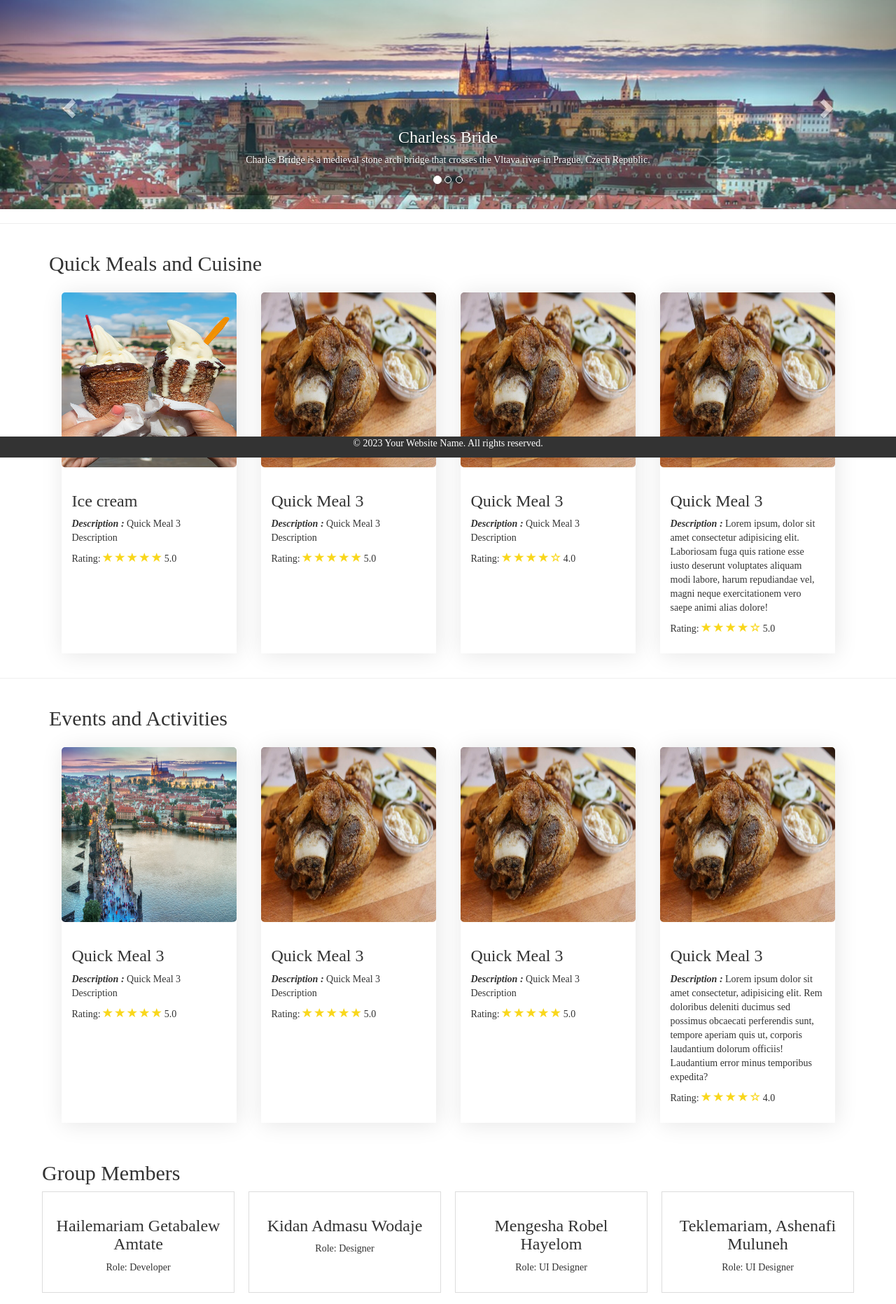
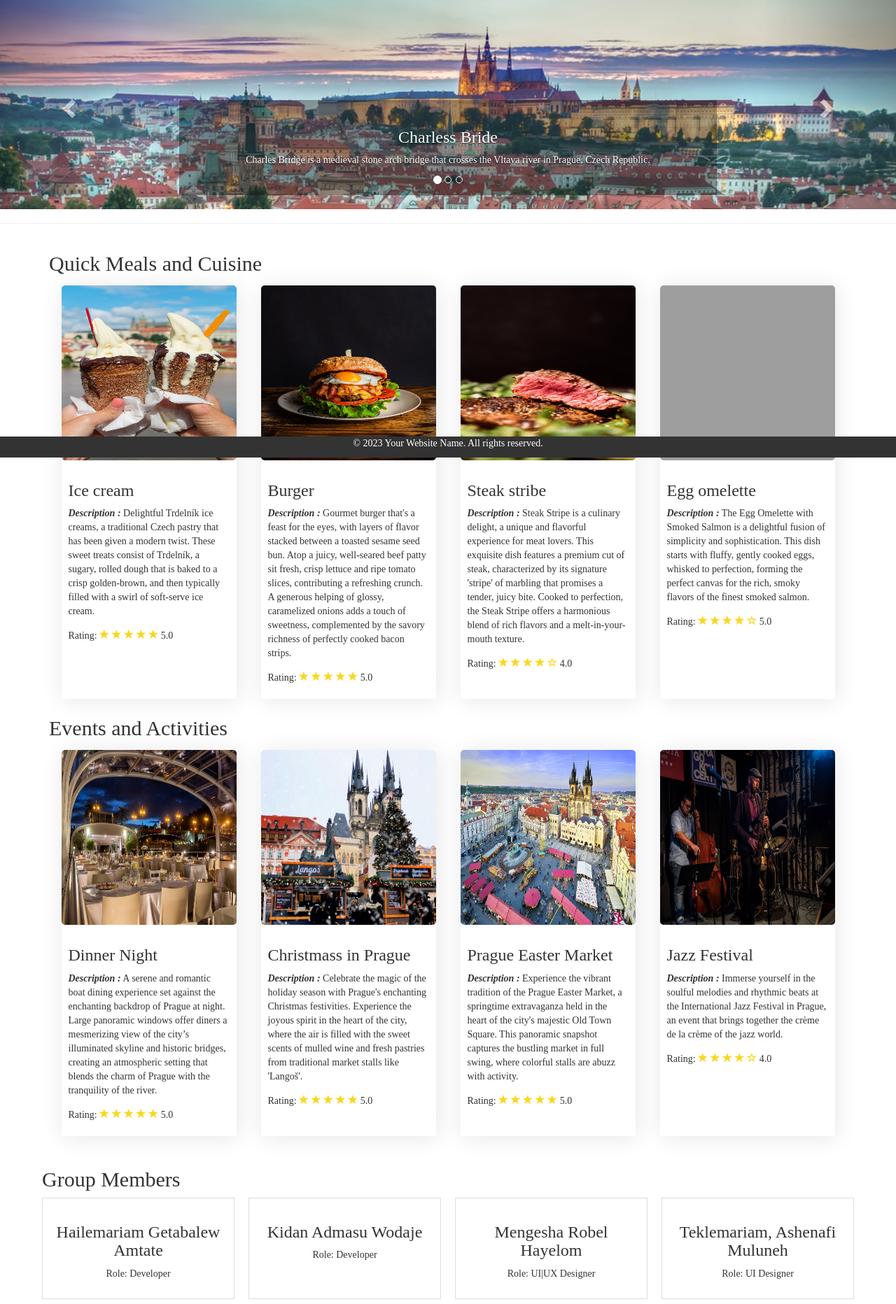
Before and after one commit to Getabalew7/STGP-front-end, a PHP site: page / in a window 1280 px wide. Shown: the part 146-2010 px from the top of the page at 70% size. Run offline with PHP 8.4, Linux system fonts and the light colour scheme; grey boxes are pictures that could not be loaded.

Commit message:
finishing

```diff
--- a/css/style.css
+++ b/css/style.css
@@ -48,6 +48,7 @@ body {
 }
 
 .alert {
+	width: 100%;
 	padding: 10px;
 	margin-bottom: 5px;
 	border: 1px solid transparent;
@@ -89,7 +90,7 @@ body {
 }
 
 .quick-meal {
-	margin: 15px;
+	margin: 5px;
 	max-width: 250px;
 	box-shadow: 2px 2px 30px rgba(0, 0, 0, 0.1);
 	background-color: #ffffff;
@@ -108,7 +109,7 @@ body {
 }
 
 .meal-details {
-	padding: 15px;
+	padding: 10px;
 }
 
 .meal-details .description {
@@ -116,6 +117,7 @@ body {
 }
 
 .rating i {
+	padding-top: 5px;
 	color: #f9d71c;
 }
 
@@ -413,6 +415,17 @@ header {
 	justify-content: space-between;
 }
 
+.person .member {
+	text-align: center;
+}
+
+.member img {
+	display: block;
+	margin: auto;
+	width: 200px;
+	height: 200px;
+}
+
 @media (max-width: 768px) {
 	.navbar-nav {
 		display: none;
--- a/index.html
+++ b/index.html
@@ -38,7 +38,7 @@
             <li><a href="about.html">About US</a></li>
         </ul>
     </nav>
-    <main class="">
+    <main>
         <div id="myCarousel" class="carousel slide" data-ride="carousel">
             <!-- Indicators -->
             <ol class="carousel-indicators">
@@ -51,7 +51,7 @@
             <div class="carousel-inner">
 
                 <div class="item active">
-                    <img src="images/charless.jpg" alt="Los Angeles" style="width:100%;">
+                    <img src="images/charless.jpg" alt="Charles Bridge" style="width:100%;">
                     <div class="carousel-caption">
                         <h3>Charless Bride</h3>
                         <p>Charles Bridge is a medieval stone arch bridge that crosses the Vltava river in Prague, Czech
@@ -60,7 +60,7 @@
                 </div>
 
                 <div class="item">
-                    <img src="images/prague-castle.jpg" alt="Chicago" style="width:100%;">
+                    <img src="images/prague-castle.jpg" alt="PRague Castle" style="width:100%;">
                     <div class="carousel-caption">
                         <h3>Prague Castle</h3>
                         <p>Prague Castle is a castle complex in Prague 1 within Prague, Czech Republic, built in the 9th
@@ -69,7 +69,7 @@
                 </div>
 
                 <div class="item">
-                    <img src="images/st-vitus.jpg" alt="New York" style="width:100%;">
+                    <img src="images/st-vitus.jpg" alt="St. Vitus Cathedral" style="width:100%;">
                     <div class="carousel-caption">
                         <h3>St. Vitus Cathedral</h3>
                         <p>The Metropolitan Cathedral of Saints Vitus, Wenceslaus and Adalbert is a Catholic
@@ -97,7 +97,10 @@
                     <img src="images/meal/icecream.jpg" alt="Quick Meal 1">
                     <div class="meal-details">
                         <h3>Ice cream</h3>
-                        <p><i class="description">Description :</i> Quick Meal 3 Description</p>
+                        <p><i class="description">Description :</i> Delightful Trdelník ice creams, a traditional Czech
+                            pastry that has been given a modern twist. These sweet treats consist of Trdelník, a sugary,
+                            rolled dough that is baked to a crisp golden-brown, and then typically filled with a swirl
+                            of soft-serve ice cream.</p>
                         <p class="rating">Rating: <span class="anonymous-user-rating"><i
                                     class="glyphicon glyphicon-star"></i>
                                 <i class="glyphicon glyphicon-star"></i>
@@ -108,10 +111,14 @@
                     </div>
                 </div>
                 <div class="quick-meal">
-                    <img src="images/meal/Pork-knuckle.jpg" alt="Quick Meal 2">
+                    <img src="images/meal/burger.jpg" alt="Quick Meal 2">
                     <div class="meal-details">
-                        <h3>Quick Meal 3</h3>
-                        <p><i class="description">Description :</i> Quick Meal 3 Description</p>
+                        <h3>Burger</h3>
+                        <p><i class="description">Description :</i> Gourmet burger that's a feast for the eyes, with
+                            layers of flavor stacked between a toasted sesame seed bun. Atop a juicy, well-seared beef
+                            patty sit fresh, crisp lettuce and ripe tomato slices, contributing a refreshing crunch. A
+                            generous helping of glossy, caramelized onions adds a touch of sweetness, complemented by
+                            the savory richness of perfectly cooked bacon strips. </p>
                         <p class="rating">Rating: <span class="anonymous-user-rating"><i
                                     class="glyphicon glyphicon-star"></i>
                                 <i class="glyphicon glyphicon-star"></i>
@@ -122,10 +129,14 @@
                     </div>
                 </div>
                 <div class="quick-meal">
-                    <img src="images//meal/Pork-knuckle.jpg" alt="Quick Meal 3">
+                    <img src="images//meal/steak-stribe.jpg" alt="Quick Meal 3">
                     <div class="meal-details">
-                        <h3>Quick Meal 3</h3>
-                        <p><i class="description">Description :</i> Quick Meal 3 Description</p>
+                        <h3>Steak stribe</h3>
+                        <p><i class="description">Description :</i>
+                            Steak Stripe is a culinary delight, a unique and flavorful experience for meat lovers. This
+                            exquisite dish features a premium cut of steak, characterized by its signature 'stripe' of
+                            marbling that promises a tender, juicy bite. Cooked to perfection, the Steak Stripe offers a
+                            harmonious blend of rich flavors and a melt-in-your-mouth texture.</p>
                         <p class="rating">Rating: <span class="anonymous-user-rating"><i
                                     class="glyphicon glyphicon-star"></i>
                                 <i class="glyphicon glyphicon-star"></i>
@@ -136,12 +147,14 @@
                     </div>
                 </div>
                 <div class="quick-meal">
-                    <img src="images//meal/Pork-knuckle.jpg" alt="Quick Meal 3">
+                    <img src="images//meal/egg-omelette.jpg" alt="Quick Meal 3">
                     <div class="meal-details">
-                        <h3>Quick Meal 3</h3>
-                        <p><i class="description">Description :</i> Lorem ipsum, dolor sit amet consectetur adipisicing
-                            elit. Laboriosam fuga quis ratione esse iusto deserunt voluptates aliquam modi labore, harum
-                            repudiandae vel, magni neque exercitationem vero saepe animi alias dolore!</p>
+                        <h3>Egg omelette</h3>
+                        <p><i class="description">Description :</i> The Egg Omelette with Smoked Salmon is a delightful
+                            fusion of simplicity and sophistication. This dish starts with fluffy, gently cooked eggs,
+                            whisked to perfection, forming the perfect canvas for the rich, smoky flavors of the finest
+                            smoked salmon.
+                        </p>
                         <p class="rating">Rating: <span class="anonymous-user-rating"><i
                                     class="glyphicon glyphicon-star"></i>
                                 <i class="glyphicon glyphicon-star"></i>
@@ -154,15 +167,18 @@
 
             </div>
         </section>
-        <hr>
+
         <section class="Event-section container">
             <h2>Events and Activities</h2>
             <div class="quick-meals-list">
                 <div class="quick-meal">
-                    <img src="images/charless.jpg" alt="Quick Meal 1">
+                    <img src="images/events/boats-nights.jpg" alt="Quick Meal 1">
                     <div class="meal-details">
-                        <h3>Quick Meal 3</h3>
-                        <p><i class="description">Description :</i> Quick Meal 3 Description</p>
+                        <h3>Dinner Night</h3>
+                        <p><i class="description">Description :</i> A serene and romantic boat dining experience set
+                            against the enchanting backdrop of Prague at night. Large panoramic windows offer diners a
+                            mesmerizing view of the city’s illuminated skyline and historic bridges, creating an
+                            atmospheric setting that blends the charm of Prague with the tranquility of the river. </p>
                         <p class="rating">Rating: <span class="anonymous-user-rating"><i
                                     class="glyphicon glyphicon-star"></i>
                                 <i class="glyphicon glyphicon-star"></i>
@@ -173,10 +189,13 @@
                     </div>
                 </div>
                 <div class="quick-meal">
-                    <img src="images/meal/Pork-knuckle.jpg" alt="Quick Meal 2">
+                    <img src="images/events/Christmas-in-Prague.jpg" alt="Quick Meal 2">
                     <div class="meal-details">
-                        <h3>Quick Meal 3</h3>
-                        <p><i class="description">Description :</i> Quick Meal 3 Description</p>
+                        <h3>Christmass in Prague</h3>
+                        <p><i class="description">Description :</i> Celebrate the magic of the holiday season with
+                            Prague's enchanting Christmas festivities. Experience the joyous spirit in the heart of the
+                            city, where the air is filled with the sweet scents of mulled wine and fresh pastries from
+                            traditional market stalls like 'Langoš'.</p>
                         <p class="rating">Rating: <span class="anonymous-user-rating">
                                 <i class="glyphicon glyphicon-star"></i>
                                 <i class="glyphicon glyphicon-star"></i>
@@ -187,10 +206,13 @@
                     </div>
                 </div>
                 <div class="quick-meal">
-                    <img src="images//meal/Pork-knuckle.jpg" alt="Quick Meal 3">
+                    <img src="images/events/prague-easter-markets.jpg" alt="Quick Meal 3">
                     <div class="meal-details">
-                        <h3>Quick Meal 3</h3>
-                        <p><i class="description">Description :</i> Quick Meal 3 Description</p>
+                        <h3>Prague Easter Market</h3>
+                        <p><i class="description">Description :</i> Experience the vibrant tradition of the Prague
+                            Easter Market, a springtime extravaganza held in the heart of the city's majestic Old Town
+                            Square. This panoramic snapshot captures the bustling market in full swing, where colorful
+                            stalls are abuzz with activity.</p>
                         <p class="rating">Rating: <span class="anonymous-user-rating"><i
                                     class="glyphicon glyphicon-star"></i>
                                 <i class="glyphicon glyphicon-star"></i>
@@ -201,13 +223,12 @@
                     </div>
                 </div>
                 <div class="quick-meal">
-                    <img src="images//meal/Pork-knuckle.jpg" alt="Quick Meal 3">
+                    <img src="images/events/international-jazz-festival.jpg" alt="Quick Meal 3">
                     <div class="meal-details">
-                        <h3>Quick Meal 3</h3>
-                        <p><i class="description">Description :</i> Lorem ipsum dolor sit amet consectetur, adipisicing
-                            elit. Rem doloribus deleniti
-                            ducimus sed possimus obcaecati perferendis sunt, tempore aperiam quis ut, corporis
-                            laudantium dolorum officiis! Laudantium error minus temporibus expedita?</p>
+                        <h3>Jazz Festival</h3>
+                        <p><i class="description">Description :</i> Immerse yourself in the soulful melodies and
+                            rhythmic beats at the International Jazz Festival in Prague, an event that brings together
+                            the crème de la crème of the jazz world.</p>
                         <p class="rating">Rating: <span class="anonymous-user-rating"><i
                                     class="glyphicon glyphicon-star"></i>
                                 <i class="glyphicon glyphicon-star"></i>
@@ -232,13 +253,13 @@
                 <div class="group-member">
                     <div class="member-info">
                         <h3>Kidan Admasu Wodaje</h3>
-                        <p>Role: Designer</p>
+                        <p>Role: Developer</p>
                     </div>
                 </div>
                 <div class="group-member">
                     <div class="member-info">
                         <h3>Mengesha Robel Hayelom</h3>
-                        <p>Role: UI Designer</p>
+                        <p>Role: UI|UX Designer</p>
                     </div>
                 </div>
                 <div class="group-member">
```
Also changed, not shown: about.html (+13 -18 lines), explore.html (+9 -16 lines), images/events/Christmas-in-Prague.jpg (added), images/events/boats-nights.jpg (added), images/events/international-jazz-festival.jpg (added), images/events/prague-easter-markets.jpg (added), images/explore/St_vitus_cathedral.jpg (added), images/explore/charles-bridge.jpg (added), images/explore/staromestske.jpg (added), images/meal/burger.jpg (added), images/meal/steak-stribe.jpg (added), images/members/robel.jpg (deleted), images/members/robel.png (added), 1 other file.
